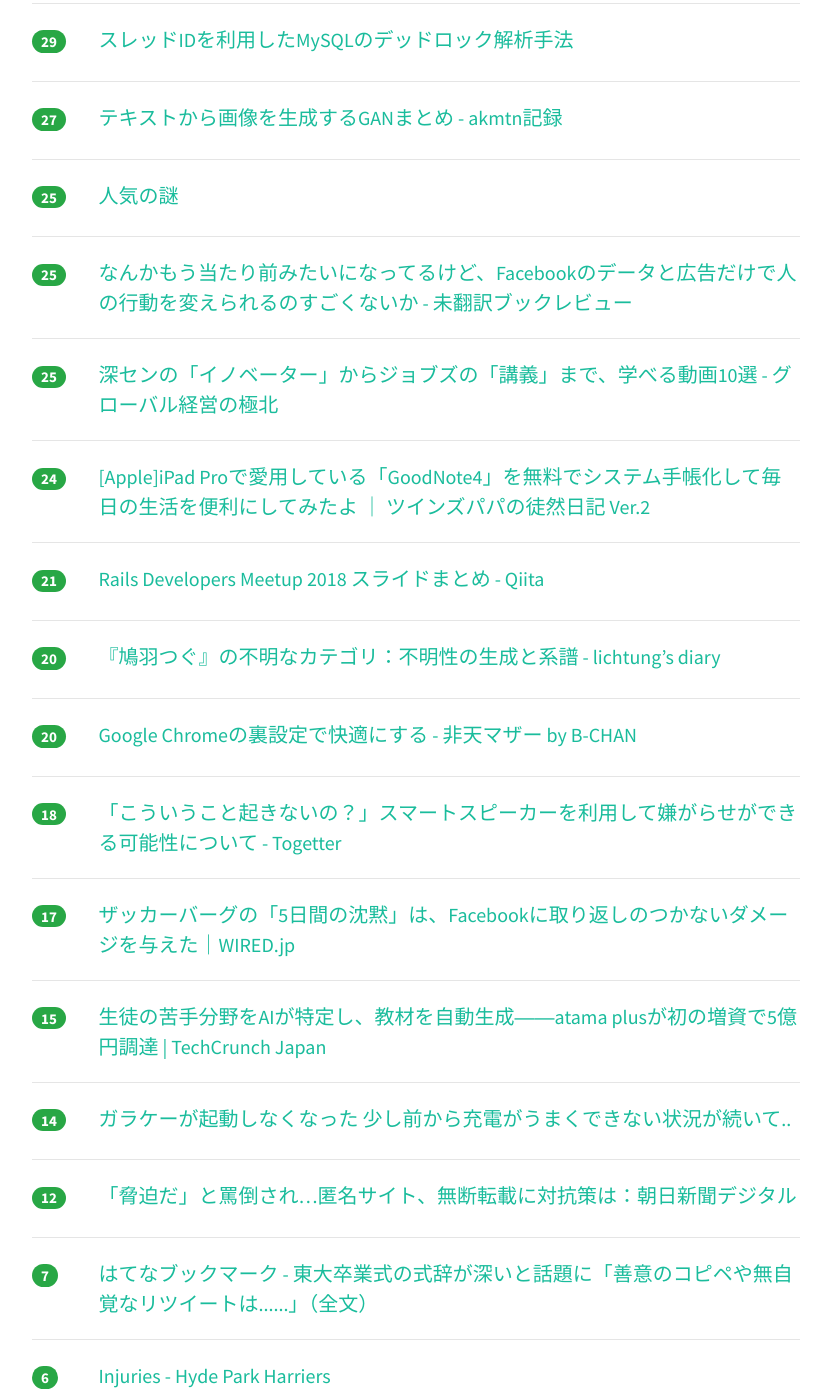
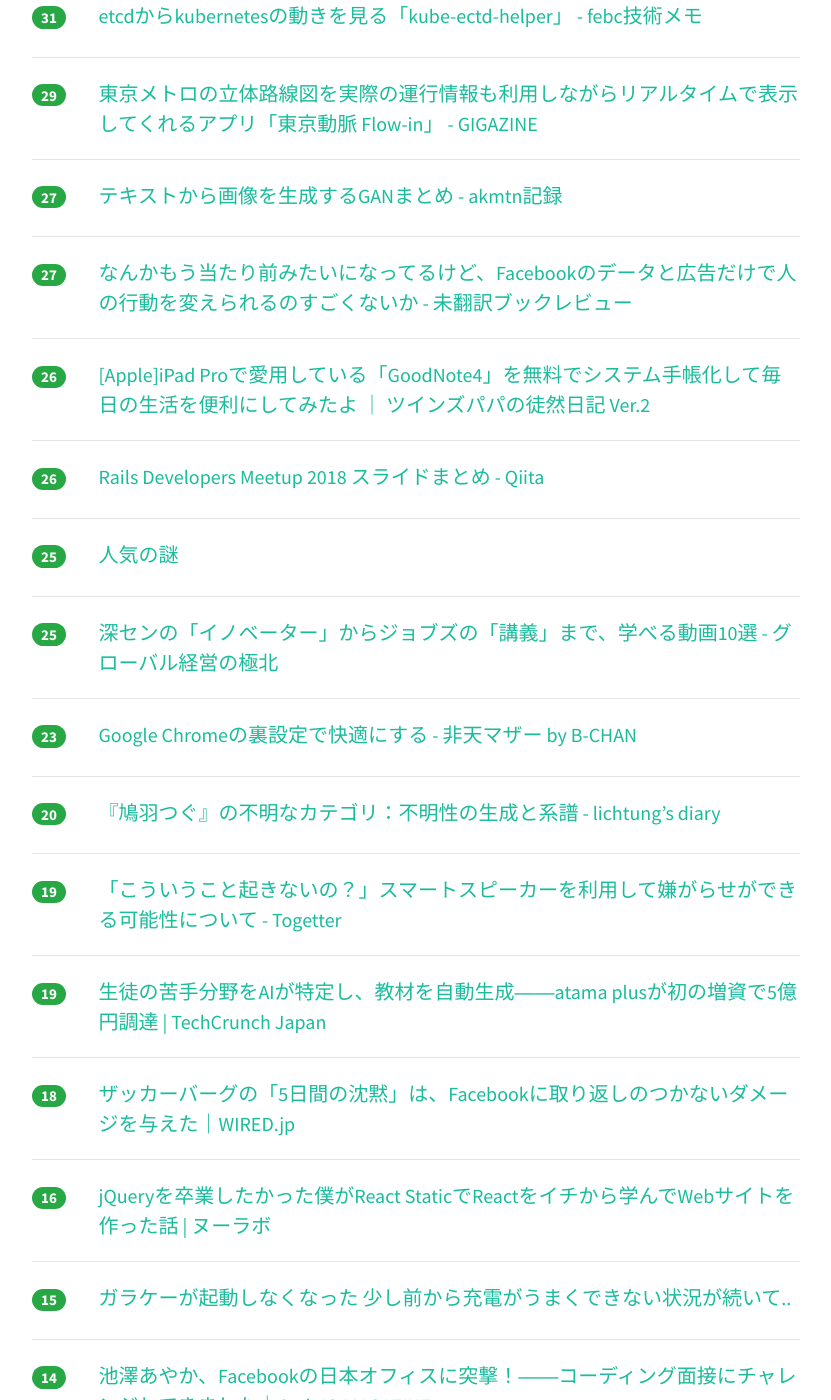
Before and after one commit to yatta47/hatena-matome-site, a Jekyll site: the page built from _posts/2018-03-26-hatena.md, in a window 1280 px wide and 1400 px high, scrolled down 1424 px. Shown: the whole window, without its empty margins (224-1055 px from the left). Built offline with Jekyll 4.4.1, drawn with Linux system fonts in a browser that asks for light colours; nearby versions of some CDN libraries; some of the changed text lies outside the part shown.

Commit message:
Updated 2018-03-26

```diff
--- a/_posts/2018-03-26-hatena.md
+++ b/_posts/2018-03-26-hatena.md
@@ -1,49 +1,59 @@
 ---
 layout: post
 title:  "2018-03-26 はてぶIT"
-date:   2018-03-26 13:03:09
+date:   2018-03-26 14:00:56
 tags: [it-hotentry]
 ---
-28 件のデータあり
+32 件のデータあり
 
 <hr><div class="row">
-<div class="col-1"><span class="badge badge-pill badge-success h2">229</span></div>
+<div class="col-1"><span class="badge badge-pill badge-success h2">302</span></div>
+<div class="col-11"><a href='https://blog.agektmr.com/2018/03/instagram-pwa.html' target='_blank'>結局 PWA は来るの？来ないの？: Tender Surrender</a></div>
+</div>
+<hr>
+<div class="row">
+<div class="col-1"><span class="badge badge-pill badge-success h2">258</span></div>
 <div class="col-11"><a href='https://speakerdeck.com/soutaro/kodorebiyuzi-dong-hua-falsezui-qian-xian-kara' target='_blank'>コードレビュー自動化の最前線から // Speaker Deck</a></div>
 </div>
 <hr>
 <div class="row">
-<div class="col-1"><span class="badge badge-pill badge-success h2">190</span></div>
-<div class="col-11"><a href='https://blog.agektmr.com/2018/03/instagram-pwa.html' target='_blank'>結局 PWA は来るの？来ないの？: Tender Surrender</a></div>
-</div>
-<hr>
-<div class="row">
-<div class="col-1"><span class="badge badge-pill badge-success h2">126</span></div>
+<div class="col-1"><span class="badge badge-pill badge-success h2">144</span></div>
 <div class="col-11"><a href='https://speakerdeck.com/toshimaru/active-record-anti-patterns' target='_blank'>ActiveRecordデータ処理アンチパターン / active-record-anti-patterns // Speaker Deck</a></div>
 </div>
 <hr>
 <div class="row">
-<div class="col-1"><span class="badge badge-pill badge-success h2">93</span></div>
+<div class="col-1"><span class="badge badge-pill badge-success h2">112</span></div>
 <div class="col-11"><a href='http://www.bokukoko.info/entry/2018/03/25/114716' target='_blank'>アプリの個人開発の終焉と新たな可能性 - ボクココ</a></div>
 </div>
 <hr>
 <div class="row">
-<div class="col-1"><span class="badge badge-pill badge-success h2">78</span></div>
+<div class="col-1"><span class="badge badge-pill badge-success h2">97</span></div>
 <div class="col-11"><a href='http://englishforhackers.com/rules-of-machine-learning-best-practices-for-ml-engineering.html' target='_blank'>エンジニア・研究者の英語学習 – Googleの研究者が教える、良い機械学習プロダクトを実装するための43のルール</a></div>
 </div>
 <hr>
 <div class="row">
-<div class="col-1"><span class="badge badge-pill badge-success h2">59</span></div>
+<div class="col-1"><span class="badge badge-pill badge-success h2">86</span></div>
+<div class="col-11"><a href='https://speakerdeck.com/kazupon/vue-dot-jsfalsejin-hou-toci-shi-dai-webkai-fa-nituite' target='_blank'>Vue.jsの今後と次世代Web開発について // Speaker Deck</a></div>
+</div>
+<hr>
+<div class="row">
+<div class="col-1"><span class="badge badge-pill badge-success h2">76</span></div>
 <div class="col-11"><a href='https://soudai.hatenablog.com/entry/2018/03/26/190000' target='_blank'>そーだいさんの転職のお知らせ - そーだいなるらくがき帳</a></div>
 </div>
 <hr>
 <div class="row">
-<div class="col-1"><span class="badge badge-pill badge-success h2">54</span></div>
-<div class="col-11"><a href='https://speakerdeck.com/kazupon/vue-dot-jsfalsejin-hou-toci-shi-dai-webkai-fa-nituite' target='_blank'>Vue.jsの今後と次世代Web開発について // Speaker Deck</a></div>
+<div class="col-1"><span class="badge badge-pill badge-success h2">56</span></div>
+<div class="col-11"><a href='http://blog.btrax.com/jp/2018/03/26/startup-logos/' target='_blank'>最近のスタートアップのロゴのスタイルが似通ってきている問題について | freshtrax | デザイン会社 btrax ブログ</a></div>
 </div>
 <hr>
 <div class="row">
-<div class="col-1"><span class="badge badge-pill badge-success h2">34</span></div>
+<div class="col-1"><span class="badge badge-pill badge-success h2">39</span></div>
 <div class="col-11"><a href='https://scrapbox.io/vue-yawaraka/%E8%BF%B7%E3%82%8F%E3%81%AA%E3%81%84Vue%E3%81%AE%E5%AD%A6%E3%81%B3%E6%96%B9' target='_blank'>迷わないVueの学び方 - やわらかVue.js - Scrapbox</a></div>
+</div>
+<hr>
+<div class="row">
+<div class="col-1"><span class="badge badge-pill badge-success h2">36</span></div>
+<div class="col-11"><a href='https://www.asahi.com/articles/ASL3H55XML3HUEHF003.html' target='_blank'>「脅迫だ」と罵倒され…匿名サイト、無断転載に対抗策は：朝日新聞デジタル</a></div>
 </div>
 <hr>
 <div class="row">
@@ -52,8 +62,13 @@ tags: [it-hotentry]
 </div>
 <hr>
 <div class="row">
-<div class="col-1"><span class="badge badge-pill badge-success h2">30</span></div>
-<div class="col-11"><a href='http://blog.btrax.com/jp/2018/03/26/startup-logos/' target='_blank'>最近のスタートアップのロゴのスタイルが似通ってきている問題について | freshtrax | デザイン会社 btrax ブログ</a></div>
+<div class="col-1"><span class="badge badge-pill badge-success h2">33</span></div>
+<div class="col-11"><a href='https://github.com/ichirin2501/doc/blob/master/innodb-deadlock-thread-id.md' target='_blank'>スレッドIDを利用したMySQLのデッドロック解析手法</a></div>
+</div>
+<hr>
+<div class="row">
+<div class="col-1"><span class="badge badge-pill badge-success h2">31</span></div>
+<div class="col-11"><a href='http://febc-yamamoto.hatenablog.jp/entry/2018/03/25/223933' target='_blank'>etcdからkubernetesの動きを見る「kube-ectd-helper」 - febc技術メモ</a></div>
 </div>
 <hr>
 <div class="row">
@@ -62,18 +77,23 @@ tags: [it-hotentry]
 </div>
 <hr>
 <div class="row">
-<div class="col-1"><span class="badge badge-pill badge-success h2">29</span></div>
-<div class="col-11"><a href='http://febc-yamamoto.hatenablog.jp/entry/2018/03/25/223933' target='_blank'>etcdからkubernetesの動きを見る「kube-ectd-helper」 - febc技術メモ</a></div>
-</div>
-<hr>
-<div class="row">
-<div class="col-1"><span class="badge badge-pill badge-success h2">29</span></div>
-<div class="col-11"><a href='https://github.com/ichirin2501/doc/blob/master/innodb-deadlock-thread-id.md' target='_blank'>スレッドIDを利用したMySQLのデッドロック解析手法</a></div>
+<div class="col-1"><span class="badge badge-pill badge-success h2">27</span></div>
+<div class="col-11"><a href='http://akmtn.hatenablog.com/entry/2018/03/25/182759' target='_blank'>テキストから画像を生成するGANまとめ - akmtn記録</a></div>
 </div>
 <hr>
 <div class="row">
 <div class="col-1"><span class="badge badge-pill badge-success h2">27</span></div>
-<div class="col-11"><a href='http://akmtn.hatenablog.com/entry/2018/03/25/182759' target='_blank'>テキストから画像を生成するGANまとめ - akmtn記録</a></div>
+<div class="col-11"><a href='http://kaseinoji.hatenablog.com/entry/cambridge-analytica' target='_blank'>なんかもう当たり前みたいになってるけど、Facebookのデータと広告だけで人の行動を変えられるのすごくないか - 未翻訳ブックレビュー</a></div>
+</div>
+<hr>
+<div class="row">
+<div class="col-1"><span class="badge badge-pill badge-success h2">26</span></div>
+<div class="col-11"><a href='http://twi-papa.com/archives/22064' target='_blank'>[Apple]iPad Proで愛用している「GoodNote4」を無料でシステム手帳化して毎日の生活を便利にしてみたよ ｜ ツインズパパの徒然日記 Ver.2</a></div>
+</div>
+<hr>
+<div class="row">
+<div class="col-1"><span class="badge badge-pill badge-success h2">26</span></div>
+<div class="col-11"><a href='https://qiita.com/dyoshimitsu/items/20a41ab656d2da80e4d9' target='_blank'>Rails Developers Meetup 2018 スライドまとめ - Qiita</a></div>
 </div>
 <hr>
 <div class="row">
@@ -83,22 +103,12 @@ tags: [it-hotentry]
 <hr>
 <div class="row">
 <div class="col-1"><span class="badge badge-pill badge-success h2">25</span></div>
-<div class="col-11"><a href='http://kaseinoji.hatenablog.com/entry/cambridge-analytica' target='_blank'>なんかもう当たり前みたいになってるけど、Facebookのデータと広告だけで人の行動を変えられるのすごくないか - 未翻訳ブックレビュー</a></div>
-</div>
-<hr>
-<div class="row">
-<div class="col-1"><span class="badge badge-pill badge-success h2">25</span></div>
 <div class="col-11"><a href='http://globalbiz.hatenablog.com/entry/2018/03/25/172327' target='_blank'>深センの「イノベーター」からジョブズの「講義」まで、学べる動画10選 - グローバル経営の極北</a></div>
 </div>
 <hr>
 <div class="row">
-<div class="col-1"><span class="badge badge-pill badge-success h2">24</span></div>
-<div class="col-11"><a href='http://twi-papa.com/archives/22064' target='_blank'>[Apple]iPad Proで愛用している「GoodNote4」を無料でシステム手帳化して毎日の生活を便利にしてみたよ ｜ ツインズパパの徒然日記 Ver.2</a></div>
-</div>
-<hr>
-<div class="row">
-<div class="col-1"><span class="badge badge-pill badge-success h2">21</span></div>
-<div class="col-11"><a href='https://qiita.com/dyoshimitsu/items/20a41ab656d2da80e4d9' target='_blank'>Rails Developers Meetup 2018 スライドまとめ - Qiita</a></div>
+<div class="col-1"><span class="badge badge-pill badge-success h2">23</span></div>
+<div class="col-11"><a href='http://www.b-chan.jp/entry/pc/Chrome-customize' target='_blank'>Google Chromeの裏設定で快適にする - 非天マザー by B-CHAN</a></div>
 </div>
 <hr>
 <div class="row">
@@ -107,33 +117,43 @@ tags: [it-hotentry]
 </div>
 <hr>
 <div class="row">
-<div class="col-1"><span class="badge badge-pill badge-success h2">20</span></div>
-<div class="col-11"><a href='http://www.b-chan.jp/entry/pc/Chrome-customize' target='_blank'>Google Chromeの裏設定で快適にする - 非天マザー by B-CHAN</a></div>
+<div class="col-1"><span class="badge badge-pill badge-success h2">19</span></div>
+<div class="col-11"><a href='https://togetter.com/li/1212002' target='_blank'>「こういうこと起きないの？」スマートスピーカーを利用して嫌がらせができる可能性について - Togetter</a></div>
+</div>
+<hr>
+<div class="row">
+<div class="col-1"><span class="badge badge-pill badge-success h2">19</span></div>
+<div class="col-11"><a href='https://jp.techcrunch.com/2018/03/26/atama-plus-fundrasing/' target='_blank'>生徒の苦手分野をAIが特定し、教材を自動生成――atama plusが初の増資で5億円調達 | TechCrunch Japan</a></div>
 </div>
 <hr>
 <div class="row">
 <div class="col-1"><span class="badge badge-pill badge-success h2">18</span></div>
-<div class="col-11"><a href='https://togetter.com/li/1212002' target='_blank'>「こういうこと起きないの？」スマートスピーカーを利用して嫌がらせができる可能性について - Togetter</a></div>
-</div>
-<hr>
-<div class="row">
-<div class="col-1"><span class="badge badge-pill badge-success h2">17</span></div>
 <div class="col-11"><a href='https://wired.jp/2018/03/26/zuckerberg-trust-in-facebook/' target='_blank'>ザッカーバーグの「5日間の沈黙」は、Facebookに取り返しのつかないダメージを与えた｜WIRED.jp</a></div>
 </div>
 <hr>
 <div class="row">
+<div class="col-1"><span class="badge badge-pill badge-success h2">16</span></div>
+<div class="col-11"><a href='https://nulab-inc.com/ja/blog/typetalk/how-to-make-website-with-react-static/' target='_blank'>jQueryを卒業したかった僕がReact StaticでReactをイチから学んでWebサイトを作った話 | ヌーラボ</a></div>
+</div>
+<hr>
+<div class="row">
 <div class="col-1"><span class="badge badge-pill badge-success h2">15</span></div>
-<div class="col-11"><a href='https://jp.techcrunch.com/2018/03/26/atama-plus-fundrasing/' target='_blank'>生徒の苦手分野をAIが特定し、教材を自動生成――atama plusが初の増資で5億円調達 | TechCrunch Japan</a></div>
+<div class="col-11"><a href='https://anond.hatelabo.jp/20180318210122' target='_blank'>ガラケーが起動しなくなった 少し前から充電がうまくできない状況が続いて..</a></div>
 </div>
 <hr>
 <div class="row">
 <div class="col-1"><span class="badge badge-pill badge-success h2">14</span></div>
-<div class="col-11"><a href='https://anond.hatelabo.jp/20180318210122' target='_blank'>ガラケーが起動しなくなった 少し前から充電がうまくできない状況が続いて..</a></div>
+<div class="col-11"><a href='https://codeiq.jp/magazine/2018/03/57896/' target='_blank'>池澤あやか、Facebookの日本オフィスに突撃！――コーディング面接にチャレンジしてきました｜CodeIQ MAGAZINE</a></div>
 </div>
 <hr>
 <div class="row">
 <div class="col-1"><span class="badge badge-pill badge-success h2">12</span></div>
-<div class="col-11"><a href='https://www.asahi.com/articles/ASL3H55XML3HUEHF003.html' target='_blank'>「脅迫だ」と罵倒され…匿名サイト、無断転載に対抗策は：朝日新聞デジタル</a></div>
+<div class="col-11"><a href='https://gigazine.net/news/20180326-nvidia-titan-v-different-answer/' target='_blank'>NVIDIAのハイエンドGPU「Titan V」は計算結果がその度に異なる気分屋すぎて技術者が悲鳴 - GIGAZINE</a></div>
+</div>
+<hr>
+<div class="row">
+<div class="col-1"><span class="badge badge-pill badge-success h2">12</span></div>
+<div class="col-11"><a href='https://japan.cnet.com/article/35116587/' target='_blank'>営業マンの“歩数”を可視化--営業支援ツール「cyzen」に新機能 - CNET Japan</a></div>
 </div>
 <hr>
 <div class="row">
```
